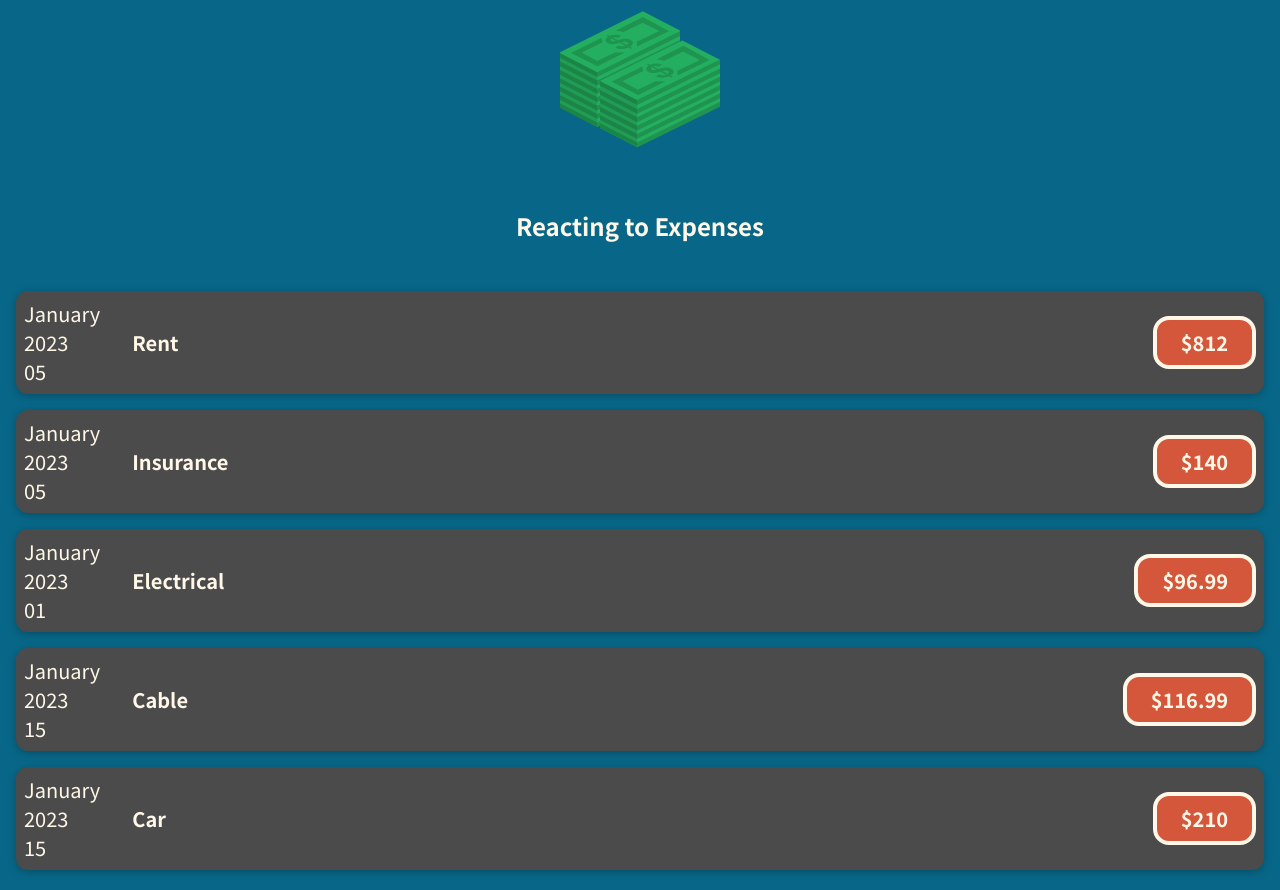
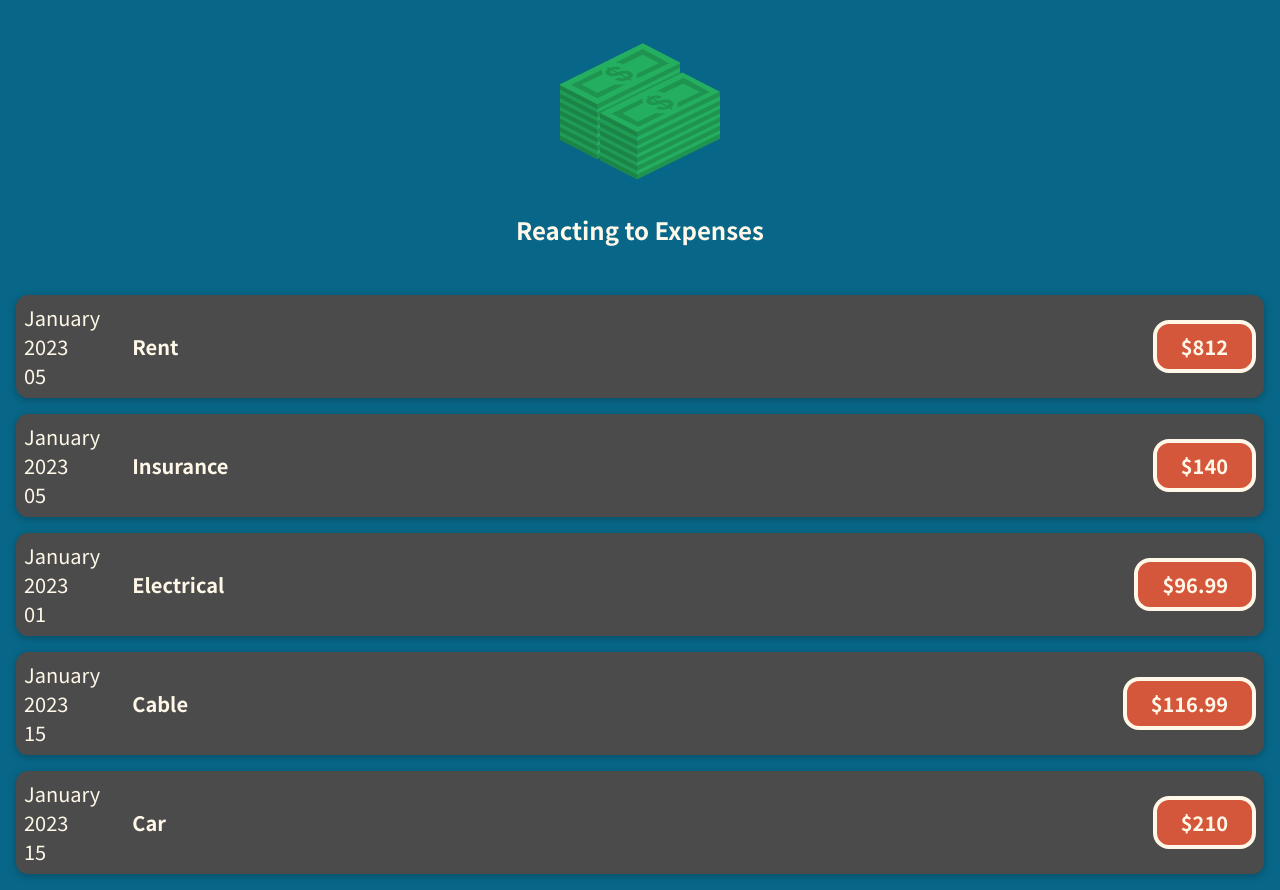
Before and after one commit to punreliable/reacting-to-expenses, a JavaScript app: page / in a window 1280 px wide. Built offline with nearby package versions, Linux system fonts and the light colour scheme.

Commit message:
Split component into multiple components

```diff
--- /dev/null
+++ b/src/components/ExpenseDate.js
@@ -0,0 +1,19 @@
+import './ExpenseDate.scss';
+
+function ExpenseDate( props ) {
+
+    const month = props.date.toLocaleString('en-US', {month: 'long'});
+    const day = props.date.toLocaleString('en-US', {day: '2-digit'});
+    const year = props.date.getFullYear();
+
+    return (
+        <div className="expense-item__date">
+            <div>{month}</div>
+            <div>{year}</div>
+            <div>{day}</div>
+        </div>
+    );
+
+}
+
+export default ExpenseDate;
--- /dev/null
+++ b/src/components/ExpenseDate.scss
@@ -0,0 +1 @@
+// ExpenseDate Component Styles
--- a/src/components/ExpenseItem.js
+++ b/src/components/ExpenseItem.js
@@ -1,21 +1,10 @@
 import './ExpenseItem.scss';
-import moment from 'moment';
+import ExpenseDate from './ExpenseDate.js';
 
 function ExpenseItem( props ) {
-
-    const month = props.date.toLocaleString('en-US', {month: 'long'});
-
-    const day = props.date.toLocaleString('en-US', {day: '2-digit'});
-
-    const year = props.date.getFullYear();
-
     return (
         <div className="expense-item">
-            <div className="expense-item__date">
-                <div>{month}</div>
-                <div>{year}</div>
-                <div>{day}</div>
-            </div>
+            <ExpenseDate date={props.date} />
             <div className="expense-item__description">
                 <h3>{props.title}</h3>
             </div>
--- a/src/components/ExpenseItem.scss
+++ b/src/components/ExpenseItem.scss
@@ -72,7 +72,7 @@ h2 {
 
   &.title {
     margin: auto;
-    padding: 3rem 2rem 2rem 2rem;
+    padding: 1rem 2rem 2rem 2rem;
     text-align: center;
     width: 100%;
   }
@@ -85,7 +85,7 @@ h2 {
   background-repeat: no-repeat;
   background-size: contain;
   height: 10rem;
-  margin: auto;
+  margin: 2rem auto .25rem auto;
   width: 100%;
 
 }
```
